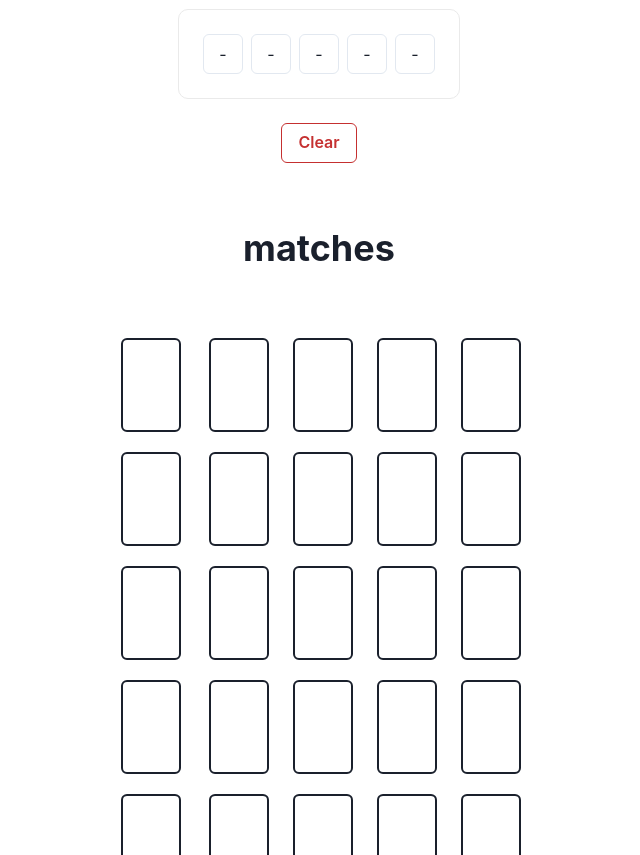
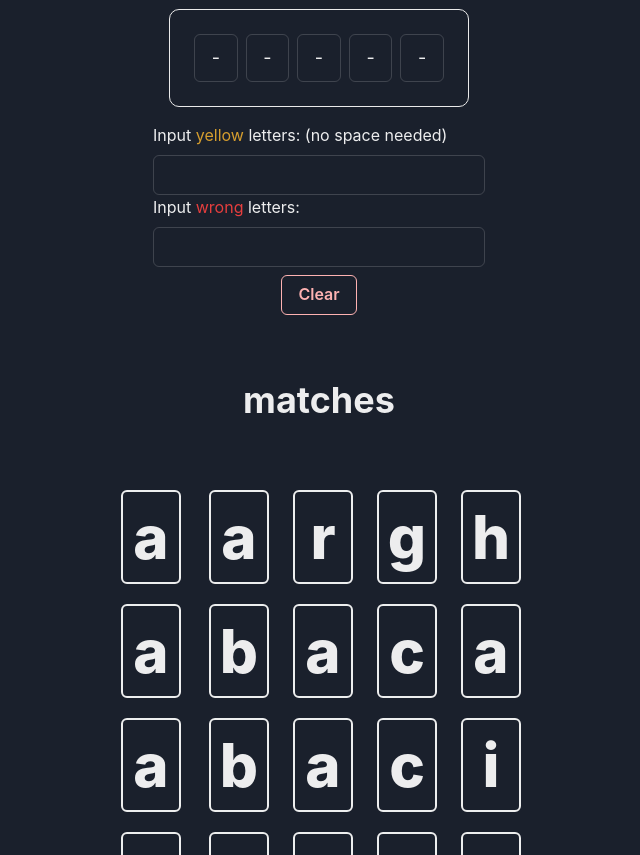
Before and after one commit to jameszhang-a/wordle-solver, a Next.js app: page / in a window 1280 px wide. Shown: the part 220-1075 px from the top of the page, without its empty margins (321-961 px from the left). Built offline with nearby package versions, Linux system fonts and the light colour scheme.

Commit message:
Finish basic functions

```diff
--- /dev/null
+++ b/components/MultiLetterInput.js
@@ -0,0 +1,10 @@
+import { Input } from '@chakra-ui/react';
+const MultiLetterInput = ({ value, setValue }) => {
+  const handleChange = (e) => {
+    setValue(e.target.value);
+  };
+
+  return <Input value={value} onChange={handleChange} />;
+};
+
+export default MultiLetterInput;
--- a/components/WordList.js
+++ b/components/WordList.js
@@ -14,13 +14,7 @@ const Word = ({ word }) => {
             justifyContent='center'
             rounded='md'
           >
-            <Text
-              //   bgGradient='linear(to-l, #7928CA, #FF0080)'
-              bg='white'
-              bgClip='text'
-              fontSize='6xl'
-              fontWeight='extrabold'
-            >
+            <Text fontSize='6xl' fontWeight='extrabold'>
               {char}
             </Text>
           </Box>
--- a/components/WordSearch.js
+++ b/components/WordSearch.js
@@ -13,6 +13,7 @@ const WordSearch = ({ value, setValue }) => {
         onChange={handleChange}
         manageFocus='false'
         defaultValue='-----'
+        size='lg'
       >
         <PinInputField />
         <PinInputField />
@@ -21,7 +22,6 @@ const WordSearch = ({ value, setValue }) => {
         <PinInputField />
       </PinInput>
     </HStack>
-    // <Input value={value} onChange={handleChange} maxLength='1' />
   );
 };
 
--- a/pages/index.js
+++ b/pages/index.js
@@ -4,34 +4,52 @@ import Header from '../components/Header';
 import WordSearch from '../components/WordSearch';
 import styles from '../styles/Home.module.css';
 import { VALIDWORDS } from '../public/5-words';
-import { Button, Heading, Box } from '@chakra-ui/react';
+import { Button, Heading, Box, Text } from '@chakra-ui/react';
 import WordList from '../components/WordList';
 import { useState, useEffect } from 'react';
+import MultiLetterInput from '../components/MultiLetterInput';
 
 export default function Home() {
   const [ guesses, setGuesses ] = useState(VALIDWORDS);
   const [ inputVal, setInputVal ] = useState('-----');
+  const [ extraVal, setExtraVal ] = useState('');
+  const [ wrongVal, setWrongVal ] = useState('');
 
   useEffect(
     () => {
+      const extraCharArr = [ ...extraVal ];
+      const wrongCharArr = [ ...wrongVal ];
+
       setGuesses(
         VALIDWORDS.filter((word) => {
+          // Match positional characters first
           if (
             (word[0] === inputVal[0] || inputVal[0] === '-') &&
             (word[1] === inputVal[1] || inputVal[1] === '-') &&
             (word[2] === inputVal[2] || inputVal[2] === '-') &&
             (word[3] === inputVal[3] || inputVal[3] === '-') &&
             (word[4] === inputVal[4] || inputVal[4] === '-')
-          )
+          ) {
+            // matching additional yellow characters
+            for (const char of extraCharArr) {
+              if (!word.includes(char)) return false;
+            }
+            // excluding wrong characters
+            for (const char of wrongCharArr) {
+              if (word.includes(char)) return false;
+            }
             return true;
+          }
         })
       );
     },
-    [ inputVal ]
+    [ inputVal, extraVal, wrongVal ]
   );
 
   const clearInput = () => {
     setInputVal('-----');
+    setExtraVal('');
+    setWrongVal('');
   };
 
   return (
@@ -44,13 +62,33 @@ export default function Home() {
 
       <Header />
       <main className={styles.main}>
-        <h1 className={styles.title}>Enter word below!</h1>
+        <h1 className={styles.title}>Enter Green Letters!</h1>
 
         <div>
           <div className={styles.grid}>
             <div className={styles.card}>
               <WordSearch value={inputVal} setValue={setInputVal} />
             </div>
+          </div>
+          <div>
+            <Text mb='8px'>
+              Input{' '}
+              <Text as='span' color='yellow.500'>
+                yellow
+              </Text>{' '}
+              letters: (no space needed){' '}
+            </Text>
+            <MultiLetterInput value={extraVal} setValue={setExtraVal} />
+          </div>
+          <div>
+            <Text mb='8px'>
+              Input{' '}
+              <Text as='span' color='red.500'>
+                wrong
+              </Text>{' '}
+              letters:{' '}
+            </Text>
+            <MultiLetterInput value={wrongVal} setValue={setWrongVal} />
           </div>
 
           <Box mt='2' display='flex' justifyContent='center'>
@@ -60,9 +98,9 @@ export default function Home() {
           </Box>
         </div>
 
-        <p className={styles.description}>
+        <div className={styles.description}>
           <Heading>matches</Heading>
-        </p>
+        </div>
 
         <WordList words={guesses} setGuesses={setGuesses} />
       </main>
--- a/theme.js
+++ b/theme.js
@@ -1,7 +1,7 @@
 import { extendTheme } from '@chakra-ui/react';
 
 const config = {
-  initialColorMode   : 'light',
+  initialColorMode   : 'dark',
   useSystemColorMode : false
 };
 
```
Also changed, not shown: components/ExtraWords.js (deleted, +0 -10 lines).
